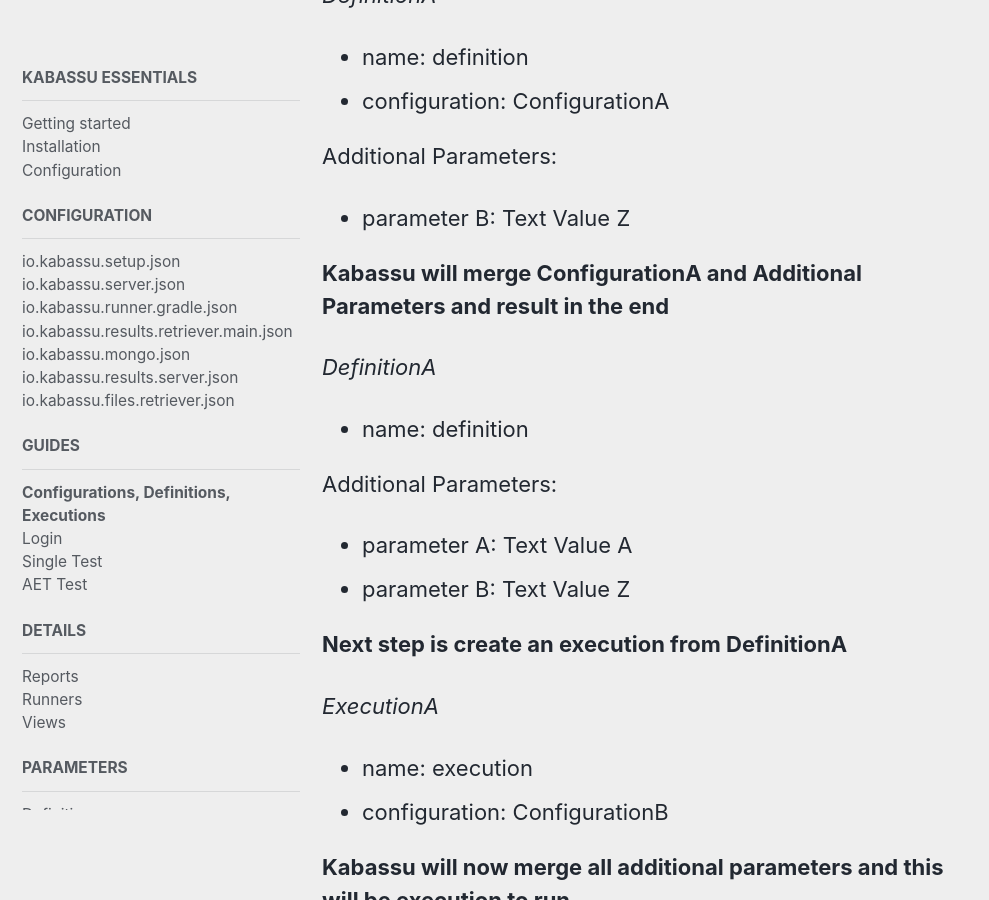
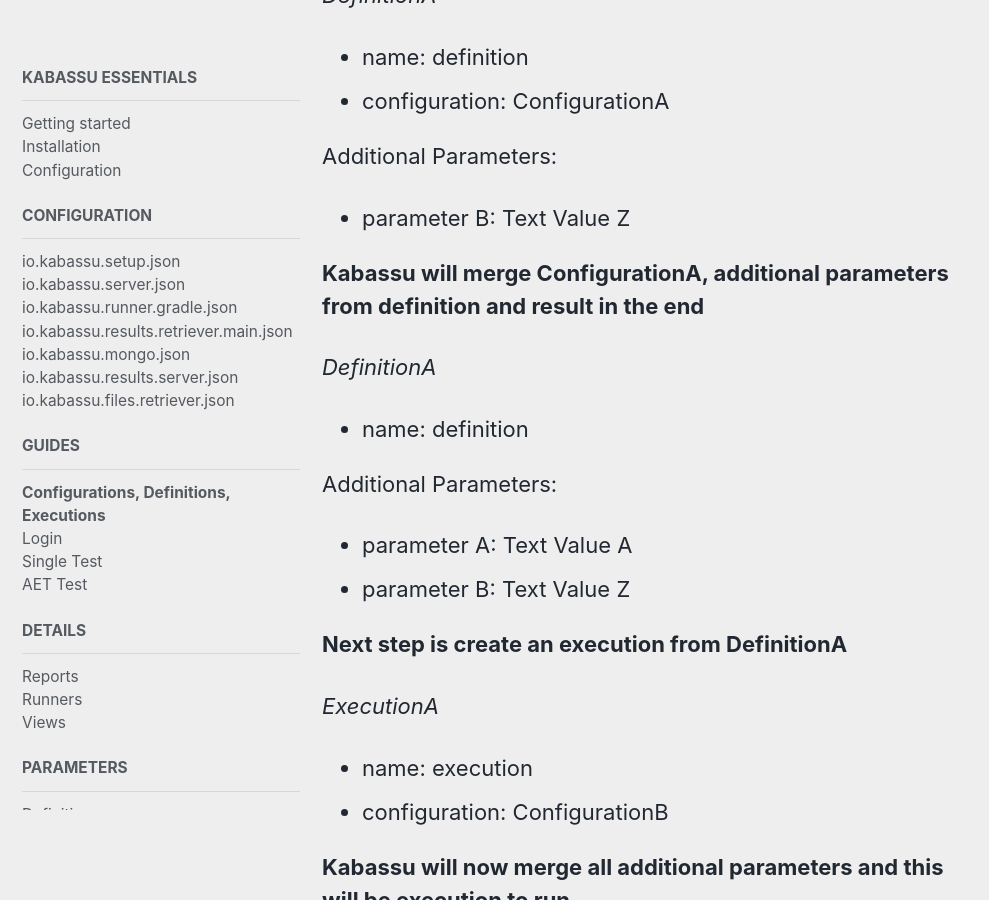
Before and after one commit to Kabassu/kabassu.github.io, a Jekyll site: the page built from _docs/guide/conf-def-exe.md, in a window 1280 px wide and 900 px high, scrolled down 1883 px. Shown: the whole window, without its empty margins (0-989 px from the left). Built offline with Jekyll 4.4.1, drawn with Linux system fonts in a browser that asks for light colours; nearby versions of some CDN libraries.

Commit message:
small fixes

```diff
--- a/_docs/guide/conf-def-exe.md
+++ b/_docs/guide/conf-def-exe.md
@@ -42,7 +42,7 @@
 Additional Parameters:
 - parameter B: Text Value Z
 
-**Kabassu will merge ConfigurationA and Additional Parameters and result in the end**
+**Kabassu will merge ConfigurationA, additional parameters from definition and result in the end**
 
 *DefinitionA*
 - name: definition
```
